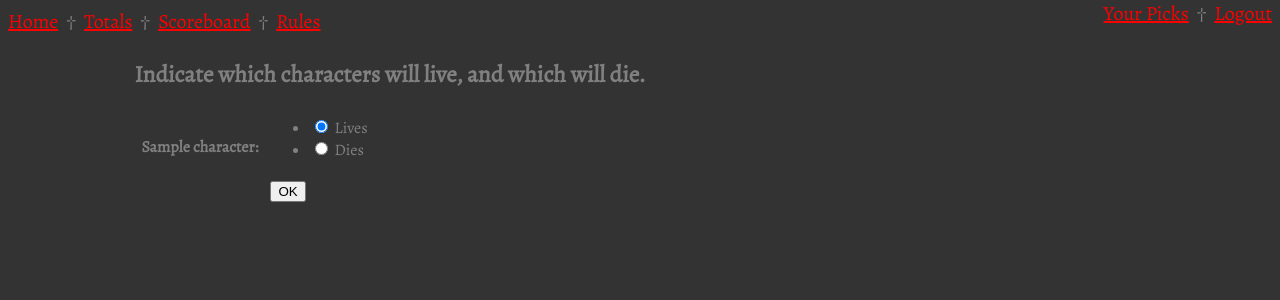
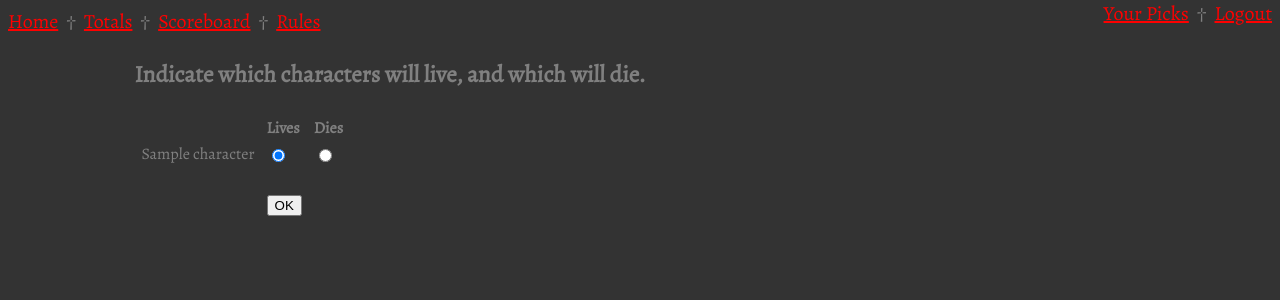
Before and after one commit to ojplg/gotdp, a Django app: page /pool/select_characters in a window 1280 px wide. Shown: the top 300 px of the page. Run offline with Django 3.2, Linux system fonts and the light colour scheme; a user stored in the database is signed in; tables that the repository leaves empty hold one stand-in row (values such as "Sample post").

Commit message:
Improve selection form formatting

```diff
--- a/pool/static/pool/gotdp.css
+++ b/pool/static/pool/gotdp.css
@@ -69,3 +69,7 @@ td {
 td.number {
     text-align: right;
 }
+
+th.form {
+    text-align: left;
+}
--- a/pool/templates/select_characters.html
+++ b/pool/templates/select_characters.html
@@ -12,11 +12,34 @@
 {% csrf_token %}
 
 <table>
-{{ form }}
+
+    <tr>
+        <th></th>
+        <th class="form">Lives</th>
+        <th class="form">Dies</th>
+    </tr>
+
+{% for field in form %}
+    <div class="fieldWrapper">
+        <tr>
+        <td> {{ field.name }}</td>
+        {% for radio in field %}
+            <td class="radio">{{ radio.tag }}</td>
+        {% endfor %}
+        </tr>
+    </div>
+{% endfor %}
+
+<tr>
+    <td></td>
+    <td>&nbsp;</td>
+    <td></td>
+</tr>
 
 <tr>
     <td></td>
     <td><input type="submit" value="OK"></td>
+    <td></td>
 </tr>
 </table>
 
```
Also changed, not shown: README.md.
